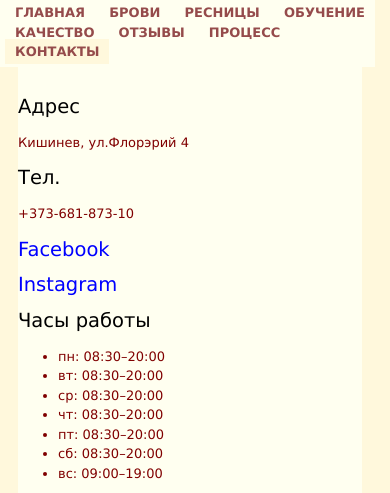
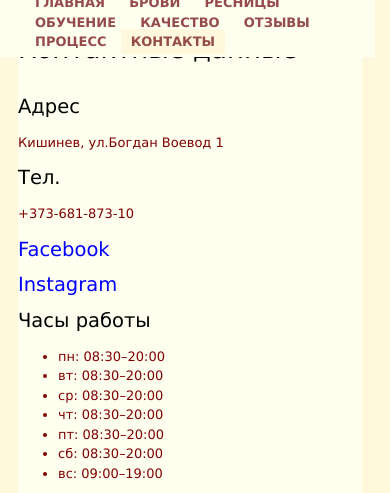
Before and after one commit to IgorLatii/Laesthetics.page, a plain HTML site: page pages/contacts.html in a window 390 px wide. Shown: the top 493 px of the page. Drawn offline with Linux system fonts and the light colour scheme.

Commit message:
another commit

```diff
--- a/main.css
+++ b/main.css
@@ -112,11 +112,11 @@ flex: 70%;
 
 @media only screen and (max-width: 940px) {
 header {display: none;}
-aside {margin-top: -20px;
-padding: 0px;
+aside {margin-top: -60px;
+padding: 10px 0px 0px 0px;
 background-color: #FFFFF0;}
 aside img {display: none;}
-aside nav {display: block; margin: 0px 0px 0px 20px; padding: 0px;}
+aside nav {display: block; margin: 20px 0px 0px 40px; padding: 0px;}
 aside nav li {display: inline;}
 aside {width: 100%;}
 section {margin-right: 10px}
--- a/pages/contacts.html
+++ b/pages/contacts.html
@@ -36,7 +36,7 @@
 <div id="flexcontainer">
 <div id="contacts">
 <h2>Адрес</h2>
-<p>Кишинев, ул.Флорэрий 4</p>
+<p>Кишинев, ул.Богдан Воевод 1</p>
 <h2>Тел.</h2>
 <p>+373-681-873-10</p>
 <h2><a href="http://fb.me/LAesthetiks">Facebook</a></h2>
```
